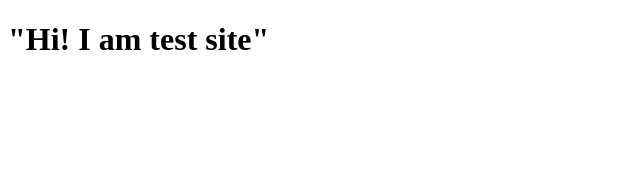
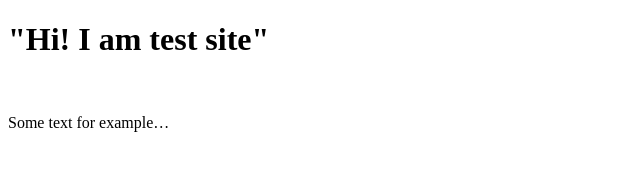
Before and after one commit to OlexLe/site_commit, a plain HTML site: page index.html in a window 1280 px wide. Shown: the whole page, without its empty margins (0-640 px from the left). Drawn offline with Linux system fonts and the light colour scheme.

Commit message:
Second thing

```diff
--- a/index.html
+++ b/index.html
@@ -8,7 +8,8 @@
 </head>
 <body>
 
-<h1>"Hi! I am test site"    </h1>
-
+    <h1>"Hi! I am test site"</h1>
+    <br>
+    <p>Some text for example…</p>
 </body>
 </html>
```
